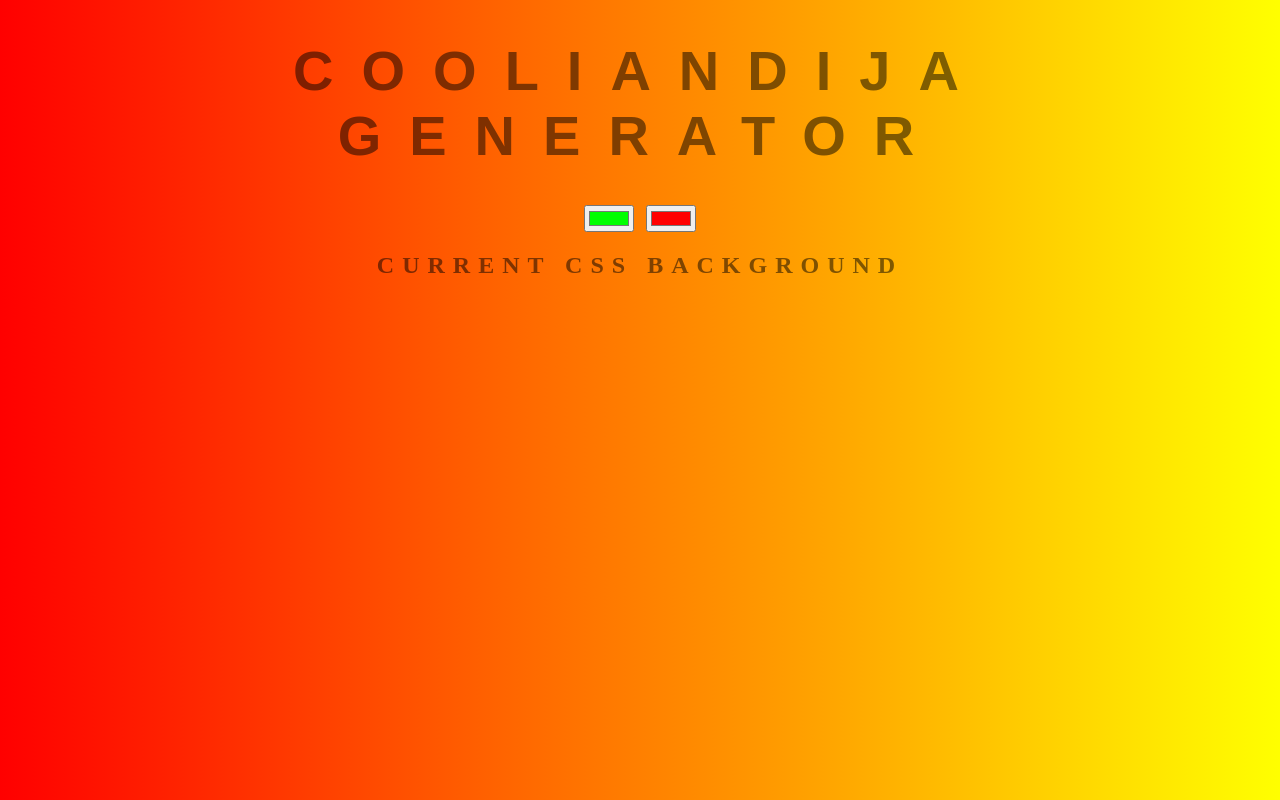
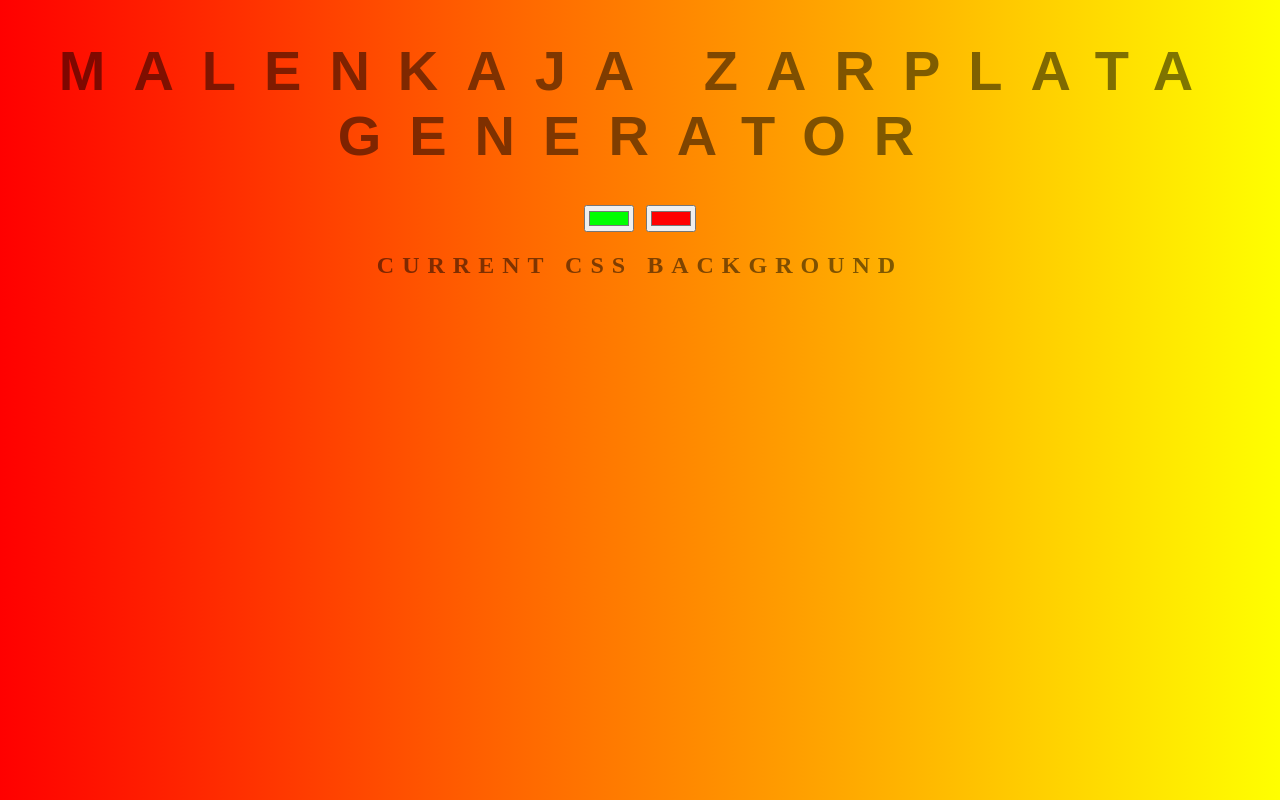
Before and after one commit to AlpinistR/Background-generator, a plain HTML site: page index.html in a window 1280 px wide. Drawn offline with Linux system fonts and the light colour scheme.

```diff
--- a/index.html
+++ b/index.html
@@ -7,7 +7,7 @@
 	<link rel="stylesheet" type="text/css" href="style.css">
 </head>
 <body id="gradient">
-	<h1>COOLIANDIJA Generator</h1>
+	<h1>malenkaja zarplata Generator</h1>
 	<input class="color1" type="color" name="color1" value="#00ff00">
 	<input class="color2" type="color" name="color2" value="#ff0000">
 	<h2>Current CSS Background</h2>
```
